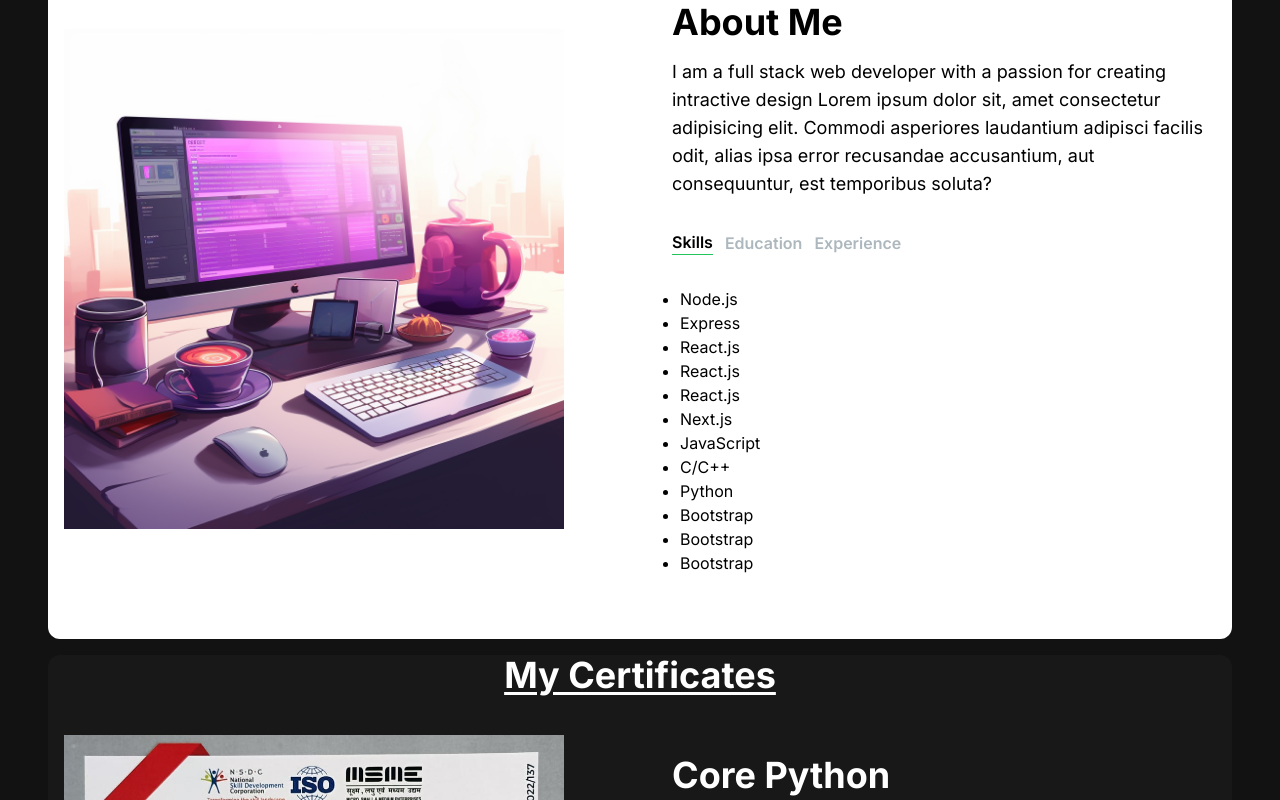
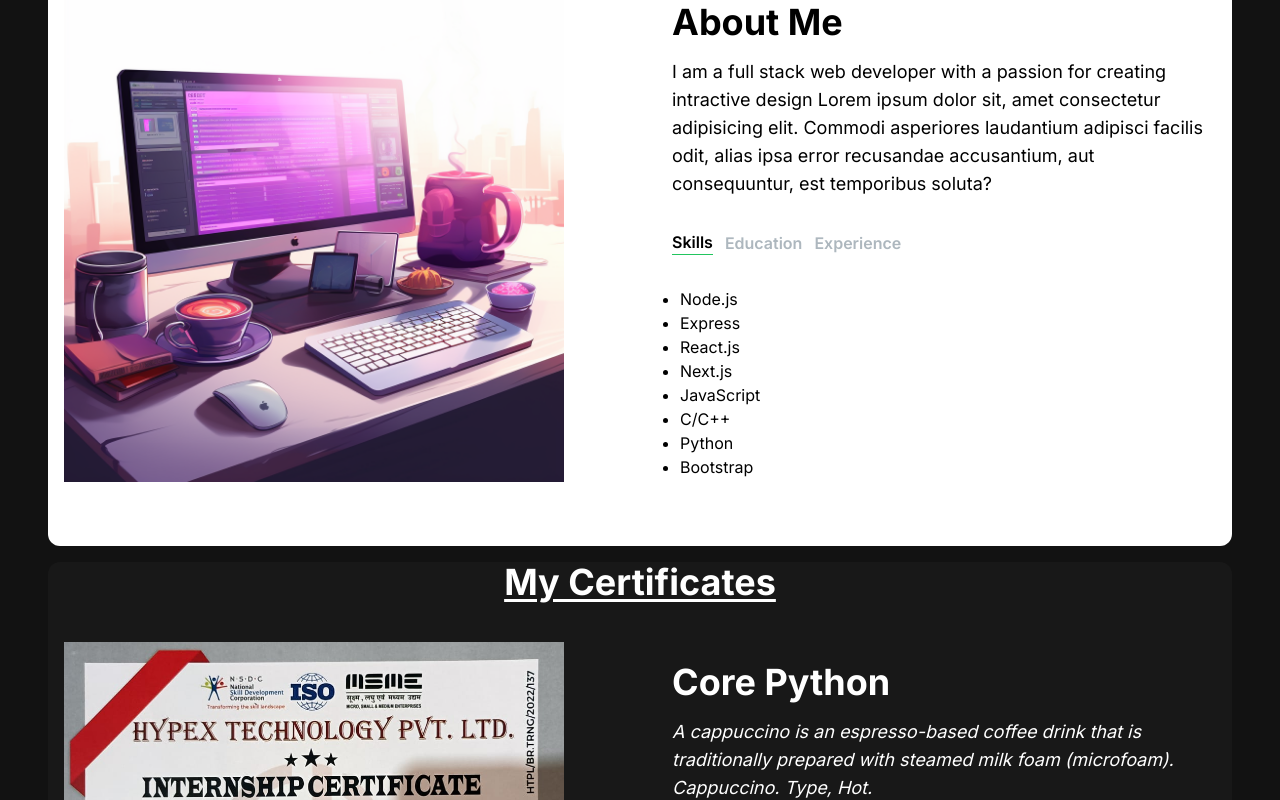
Before and after one commit to developer-ravi-03/portfolio-website, a Next.js app: page / in a window 1280 px wide. Shown: the part 676-1476 px from the top of the page. Built offline with nearby package versions, Linux system fonts and the light colour scheme.

Commit message:
Update AboutSection.jsx

```diff
--- a/src/app/components/AboutSection.jsx
+++ b/src/app/components/AboutSection.jsx
@@ -12,14 +12,10 @@ const TAB_DATA = [
         <li>Node.js</li>
         <li>Express</li>
         <li>React.js</li>
-        <li>React.js</li>
-        <li>React.js</li>
         <li>Next.js</li>
         <li>JavaScript</li>
         <li>C/C++</li>
         <li>Python</li>
-        <li>Bootstrap</li>
-        <li>Bootstrap</li>
         <li>Bootstrap</li>
       </ul>
     )
```
